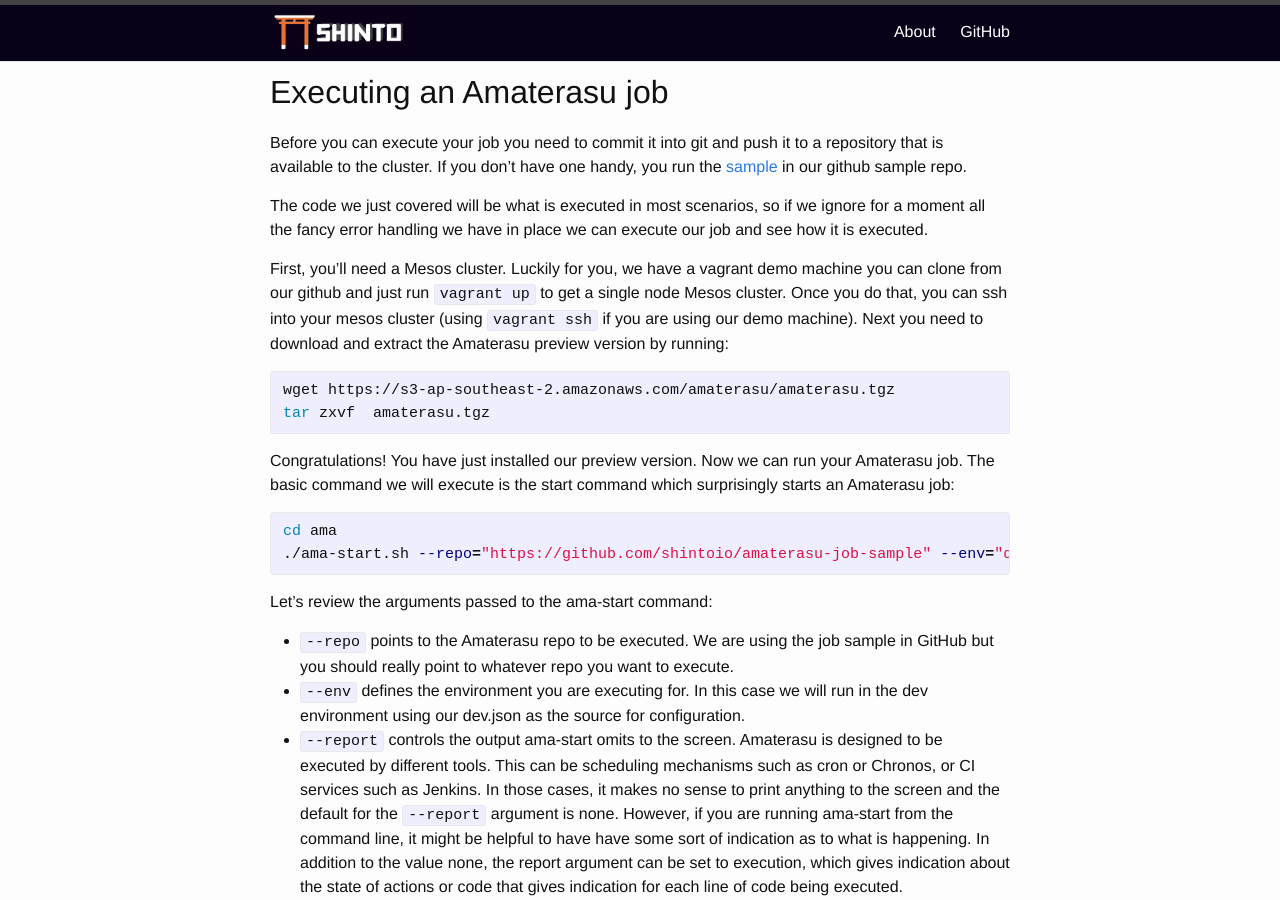
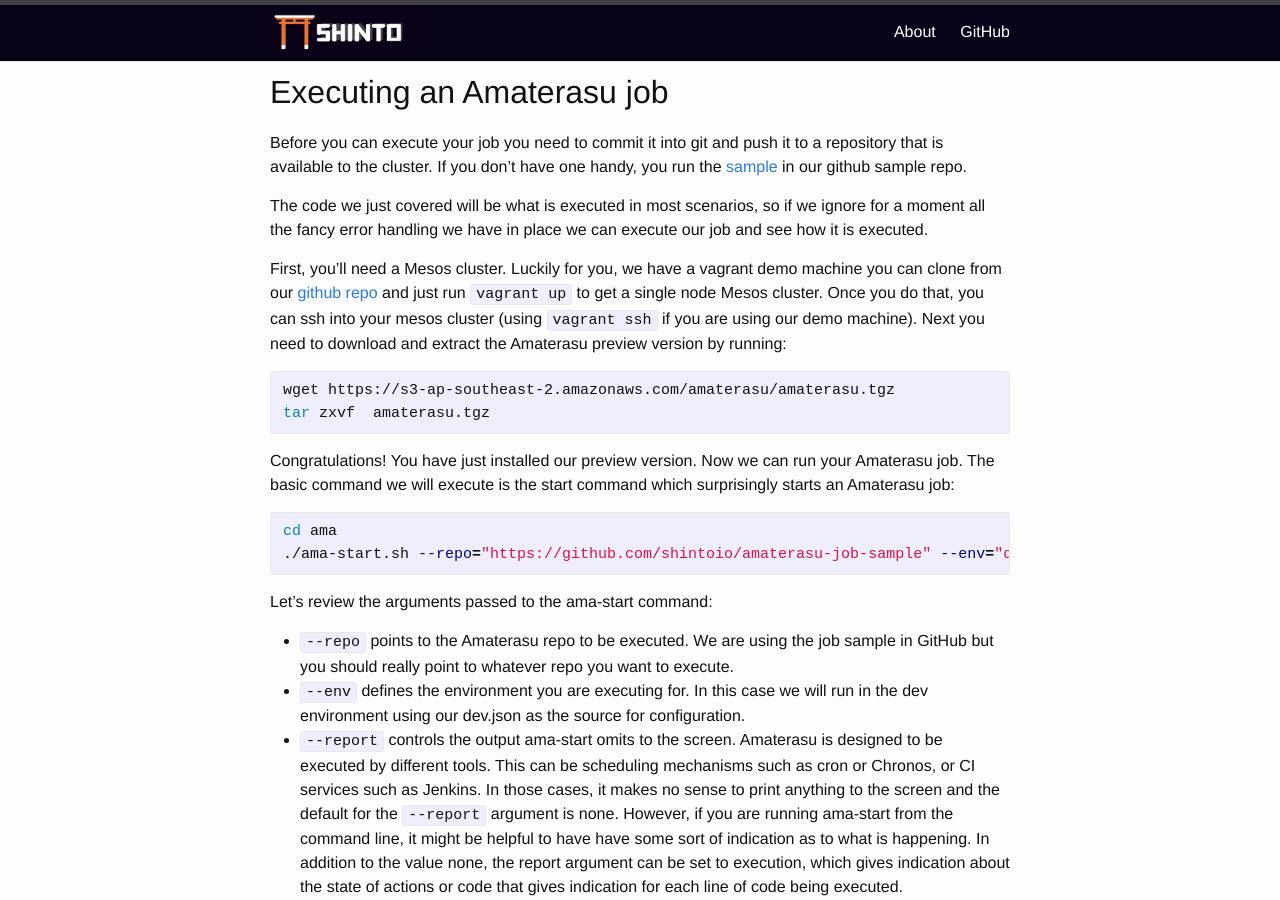
Before and after one commit to shintoio/shintoio.github.io, a Jekyll site: the page built from _posts/2016-22-09-introducing-materasu-continuously-deployed-big-data-pipelines.markdown, in a window 1280 px wide and 900 px high, scrolled down 7233 px. Built offline with Jekyll 4.4.1, drawn with Linux system fonts in a browser that asks for light colours.

Commit message:
added link to the vagrant machine

```diff
--- a/_posts/2016-22-09-introducing-materasu-continuously-deployed-big-data-pipelines.markdown
+++ b/_posts/2016-22-09-introducing-materasu-continuously-deployed-big-data-pipelines.markdown
@@ -213,7 +213,7 @@
 
 The code we just covered will be what is executed in most scenarios, so if we ignore for a moment all the fancy error handling we have in place we can execute our job and see how it is executed.
 
-First, you’ll need a Mesos cluster. Luckily for you, we have a vagrant demo machine you can clone from our github and just run `vagrant up` to get a single node Mesos cluster. Once you do that, you can ssh into your mesos cluster (using `vagrant ssh` if you are using our demo machine). Next you need to download and extract the Amaterasu preview version by running:
+First, you’ll need a Mesos cluster. Luckily for you, we have a vagrant demo machine you can clone from our [github repo][amaterasu-demo-vagrant] and just run `vagrant up` to get a single node Mesos cluster. Once you do that, you can ssh into your mesos cluster (using `vagrant ssh` if you are using our demo machine). Next you need to download and extract the Amaterasu preview version by running:
 
 {% highlight bash %}
 
@@ -310,6 +310,6 @@
 The release of version 0.1.0 is the result of many months of work and a proud moment for us. It is the result of many years of learning how Big Data teams work together and while we hope that Amaterasu will play a key role, our main goal is to help create autonomous Big Data teams, and help developers, data scientists, and operations to collaborate, and improve the way we handle data.
 
 [amaterasu-job-sample]: https://github.com/shintoio/amaterasu-job-sample
-[amaterasu-demo-vagrant]: https://github.com/shintoio/amaterasu-demo-vagrant
+[amaterasu-demo-vagrant]: https://github.com/shintoio/amaterasu-demo-machine
 [slack-app]: https://api.slack.com/slack-apps
 [slack-tokens]: https://api.slack.com/docs/oauth-test-tokens
```
